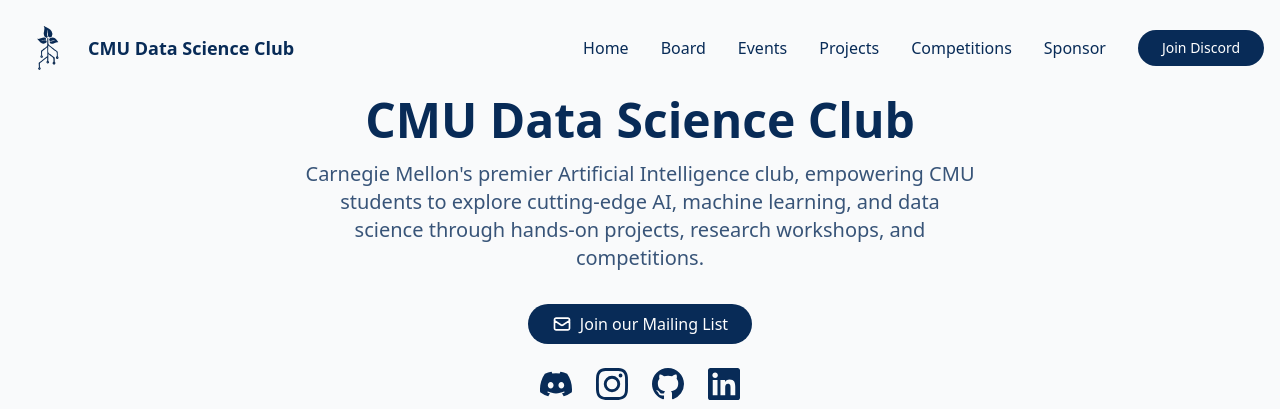
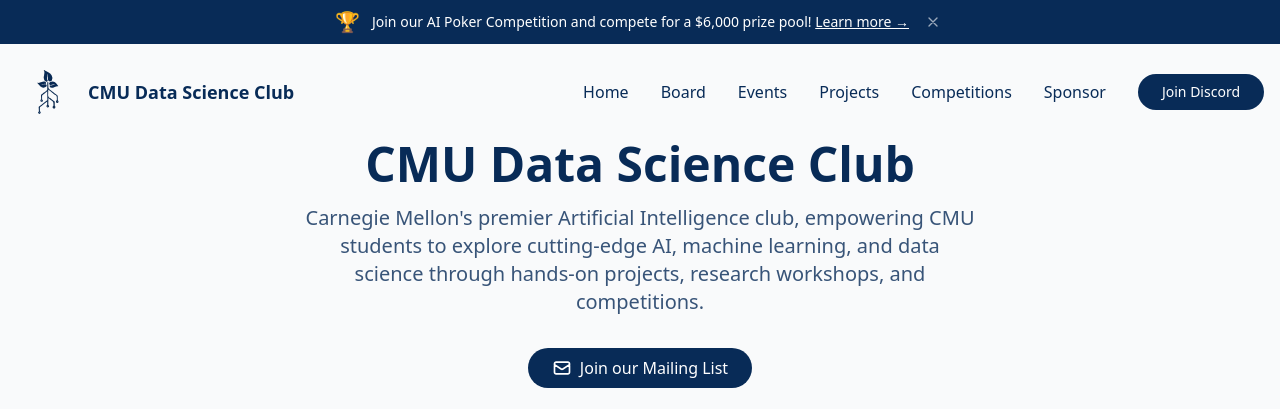
Before and after one commit to cmu-dsc/site, an Astro site: page / in a window 1280 px wide. Shown: the top 409 px of the page. Built offline with nearby package versions, Linux system fonts and the light colour scheme; Astro itself is replaced by a stand-in of ours.

Commit message:
pokerai banner

```diff
--- a/src/layouts/Layout.astro
+++ b/src/layouts/Layout.astro
@@ -123,7 +123,7 @@
       <div class="flex items-center gap-3">
         <span class="text-xl">🏆</span>
         <p class="text-sm text-white">
-          Join our AI Poker Competition and compete for a $100,000 prize pool!
+          Join our AI Poker Competition and compete for a $6,000 prize pool!
           <a
             href="https://poker.cmudsc.com"
             class="underline hover:text-white/90 font-medium"
@@ -445,8 +445,6 @@
   </script>
 
   <script is:inline>
-    // Temporarily disabled banner code
-    /*
     if (localStorage.getItem("poker-banner-dismissed") !== "true") {
       document.addEventListener("DOMContentLoaded", () => {
         const banner = document.getElementById("poker-banner");
@@ -480,6 +478,5 @@
         setTimeout(() => banner.remove(), 300);
       }
     }
-    */
   </script>
 </body>
```
